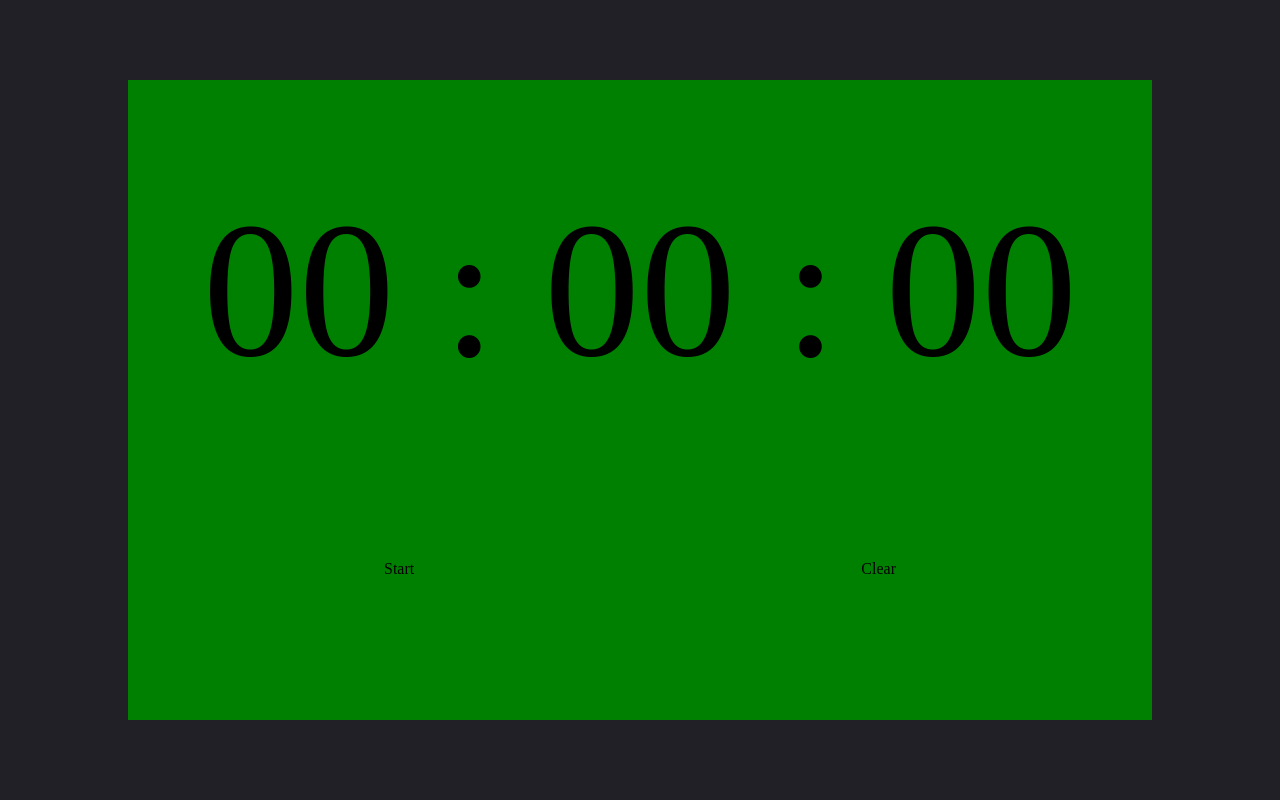
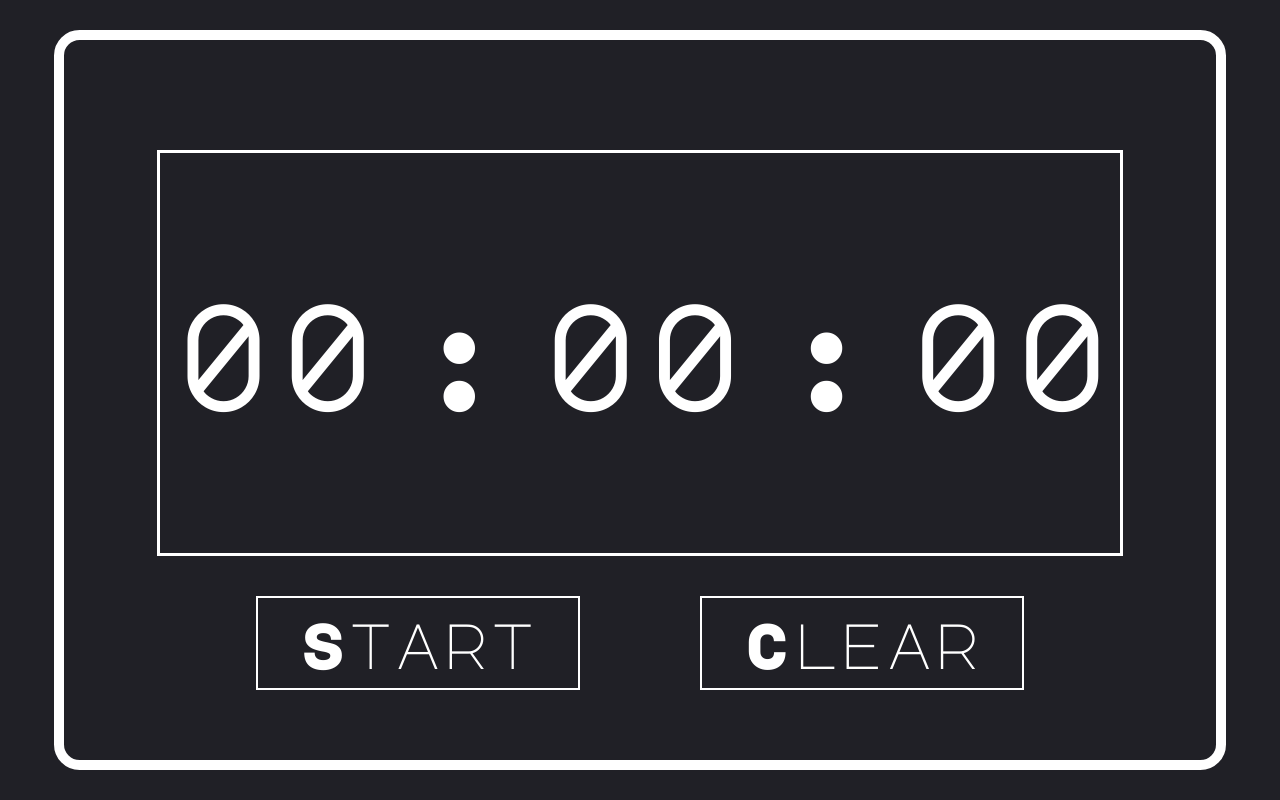
Before and after one commit to Hollingsworth-Dev/Webclock_react, a React (Create React App) app: page / in a window 1280 px wide. Built offline with nearby package versions, Linux system fonts and the light colour scheme.

Commit message:
first draft of styling complete

```diff
--- a/src/Clock/Clock.css
+++ b/src/Clock/Clock.css
@@ -1,7 +1,11 @@
+@import url('https://fonts.googleapis.com/css2?family=Major+Mono+Display&display=swap');
 .clock {
-	background-color: green;
-	width: 80vw;
-	height: 80vh;
+	border: 10px solid white;
+	border-radius: 2vw;
+	width: 90vw;
+	height: 90vh;
+	display: flex;
+	justify-content: center;
 }
 .main {
 	display: flex;
@@ -10,18 +14,50 @@
 	align-items: center;
 }
 .timer {
-	height: 60vh;
+	margin-top: 5vh;
+	height: 50vh;
+	width: 75vw;
+	border: 3px solid white;
+
+	display: flex;
+	justify-content: center;
+	align-items: center;
 }
+
 .timer p {
-	text-align: center;
-	margin: 0;
-	margin-top: 12.5vh;
-	font-size: 15vw;
+	font-size: 11vw;
+	word-spacing: -6vw;
+	font-weight: bold;
+	font-family: 'Major Mono Display', monospace;
+	color: white;
 }
 .timer-buttons {
+	margin-top: 5vh;
 	display: flex;
 	flex-direction: row;
 	align-items: center;
 	justify-content: space-between;
-	width: 40vw;
+	width: 60vw;
 }
+.start-button {
+	border: 2px solid white;
+	font-family: 'Major Mono Display', monospace;
+	width: 25vw;
+	height: 7vw;
+	font-size: 5vw;
+	color: white;
+	display: flex;
+	justify-content: center;
+	align-items: center;
+}
+.clear-button {
+	border: 2px solid white;
+	font-family: 'Major Mono Display', monospace;
+	width: 25vw;
+	height: 7vw;
+	font-size: 5vw;
+	color: white;
+	display: flex;
+	justify-content: center;
+	align-items: center;
+}
--- a/src/Clock/Clock.js
+++ b/src/Clock/Clock.js
@@ -49,19 +49,19 @@ const Clock = (props) => {
 				<div className='timer-buttons'>
 					{!isActive && !isPaused ? (
 						<div className='start-button' onClick={handleStart}>
-							Start
+							<p>Start</p>
 						</div>
 					) : isPaused ? (
 						<div className='start-button' onClick={handlePause}>
-							Pause
+							<p>Pause</p>
 						</div>
 					) : (
 						<div className='start-button' onClick={handleResume}>
-							Resume
+							<p>Resume</p>
 						</div>
 					)}
 					<div className='clear-button' onClick={handleReset}>
-						Clear
+						<p>Clear</p>
 					</div>
 				</div>
 			</div>
```
